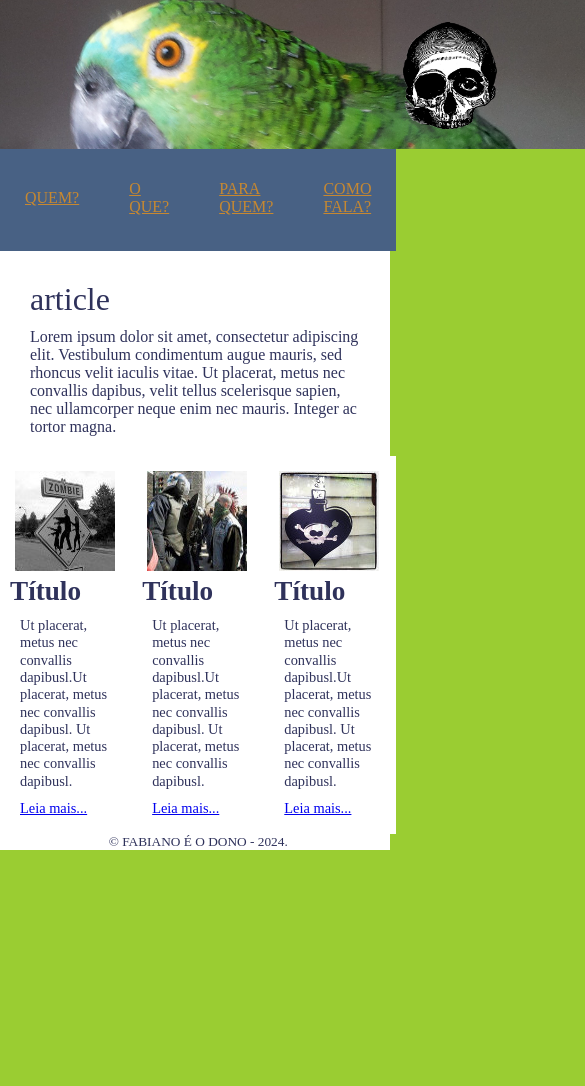
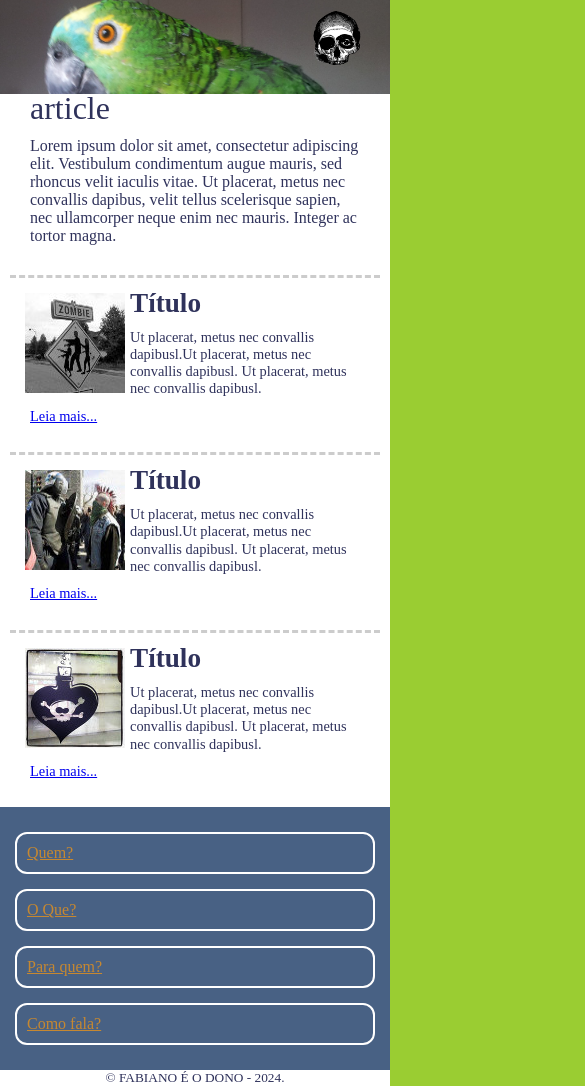
Before and after one commit to FabianoR27/PPSI-II-S2-2024-2650832413012, a plain HTML site: page tarefa_mobile-first/index.html in a window 390 px wide. Shown: the top 1086 px of the page, 585 px wide, since content can reach past the window. Before the commit the page ends 850 px from the top, so only its background shows below. Drawn offline with Linux system fonts and the light colour scheme.

Commit message:
mudanças sutis

```diff
--- a/tarefa_mobile-first/css/responsivo_pqn.css
+++ b/tarefa_mobile-first/css/responsivo_pqn.css
@@ -24,7 +24,7 @@ body {
 }
 
 header img {
-    width: 320px;
+    width: 100%;
     position: absolute;
 }
 
@@ -33,7 +33,7 @@ header .logo {
     width: 50px;
     position: relative;
     top: 10px;
-    left: 220px;
+    left: 80%;
 }
 /* Vamos sumir com a borda para ganhar espaço. Também sumimos com a imagem de
 fundo para carregar mais rápido. */
--- a/tarefa_mobile-first/index.html
+++ b/tarefa_mobile-first/index.html
@@ -13,7 +13,7 @@
         <link rel="stylesheet" href="css/responsivo_pqn.css" />
 
         <!-- CSS com estilo medio sendo carregado em segundo lugar -->
-        <link rel="stylesheet" media="(min-width:330px)" href="css/responsivo_medio.css" />
+        <link rel="stylesheet" media="(min-width:480px)" href="css/responsivo_medio.css" />
 
         <!-- CSS que será usado no layout GRANDE carregaddo em terceiro lugar-->
         <link rel="stylesheet" media="(min-width:720px)" href="css/responsivo_gde.css" />
```
